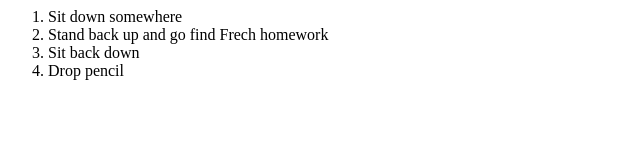
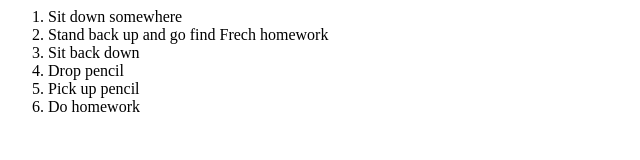
Before and after one commit to gliggy/how_to_do_french_homework, a plain HTML site: page index.html in a window 1280 px wide. Shown: the whole page, without its empty margins (0-640 px from the left). Drawn offline with Linux system fonts and the light colour scheme.

Commit message:
Update index.html

```diff
--- a/index.html
+++ b/index.html
@@ -6,6 +6,8 @@
 <li>Stand back up and go find Frech homework</li>
 <li>Sit back down</li>
 <li>Drop pencil</li>
+  <li>Pick up pencil</li>
+  <li>Do homework</li>
 </ol>
 
 </body>
```
